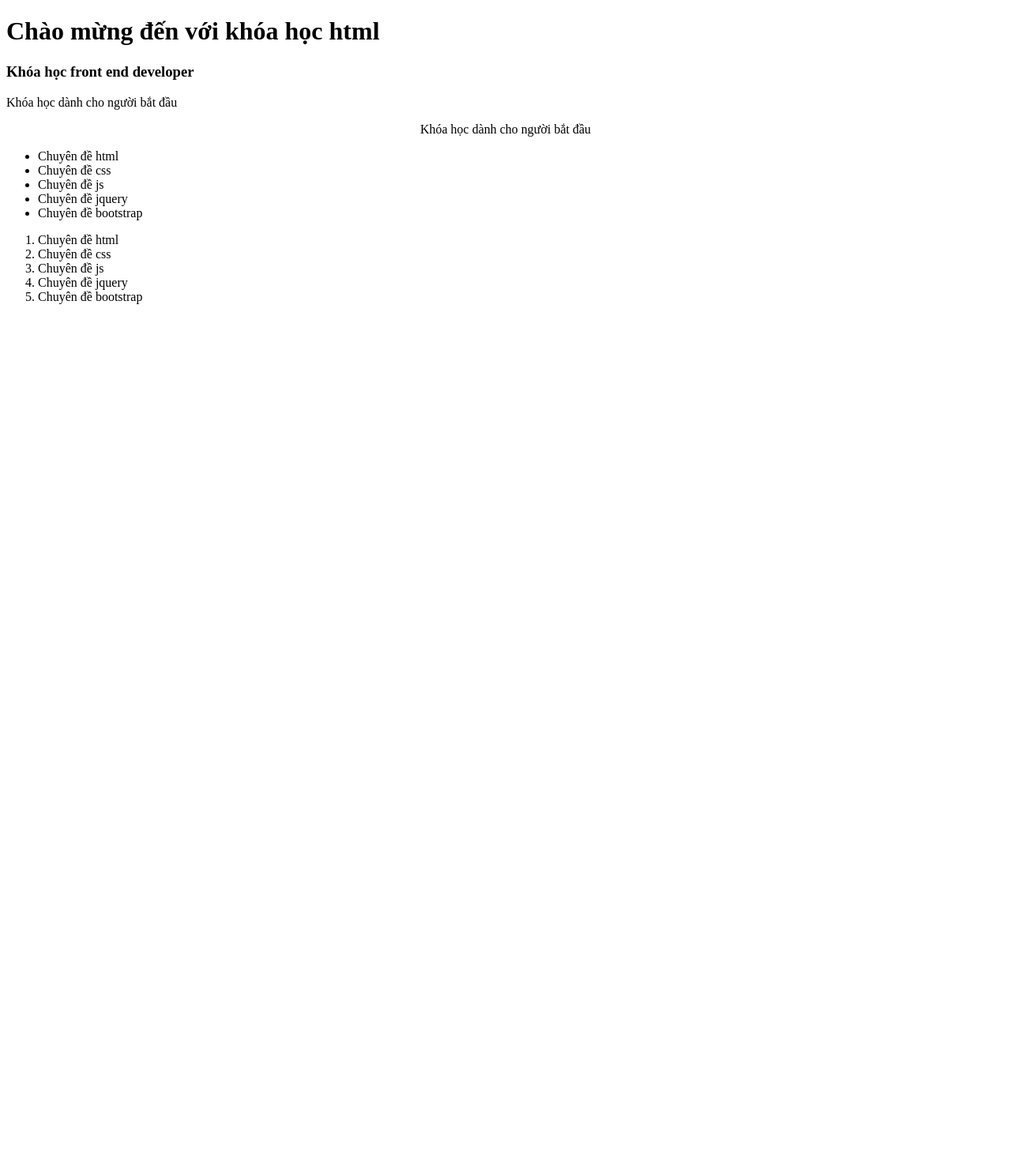
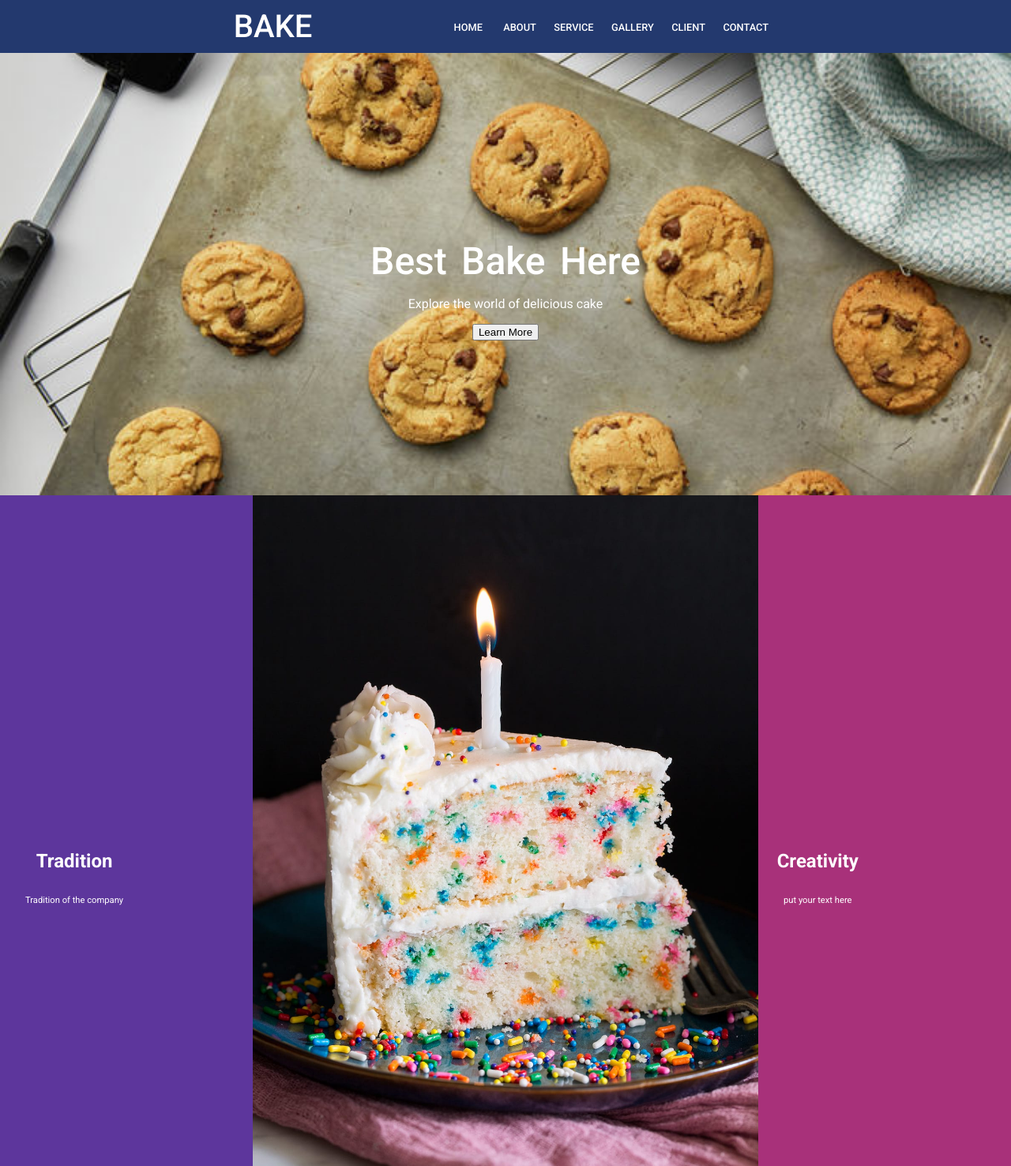
Before and after one commit to quanduy1710/html, a plain HTML site: page index.html in a window 1280 px wide. Shown: the top 1476 px of the page at 79% size. Before the commit the page ends 800 px from the top, so only its background shows below. Drawn offline with Linux system fonts and the light colour scheme.

Commit message:
commit2
2nd commit

```diff
--- /dev/null
+++ b/css/index.css
@@ -0,0 +1,140 @@
+header, section, footer, aside, nav, main, article, figure{
+	display: block;
+}
+/*GLOBAL CSS*/
+body{
+	margin: 0;
+	padding: 0;
+	font-family: 'Roboto', sans-serif;
+}
+html{
+	font-size: 16px;
+}
+*{
+	box-sizing: border-box;
+}
+.section-padding{
+	padding: 0 10%;
+}
+/* END GLOBAL CSS */
+/*HEADER CSS*/
+.header{
+	background-color: #23396e;
+	display: flex;
+	align-items: center;
+	justify-content: center;
+	padding: 10px 0;
+}
+.header_logo{
+	color: white;
+	font-size: 2.5rem;
+	text-decoration: none;
+	font-weight: 500;
+	margin-right: 10%;
+}
+.header_nav ul{
+	list-style: none;
+	margin: 0;
+}
+.header_nav ul li{
+	display: inline;
+}
+.header_nav ul li a{
+	color: white;
+	font-size: 0.8rem;
+	text-decoration: none;
+	font-weight: 500;
+	margin: 0 0.7rem;
+}
+.header_nav il li.active a{
+	color: #e30e95;
+}
+/*END HEADER CSS*/
+
+/*CAROUSEL CSS*/
+.carousel{
+	height: 35rem;
+	background: url(../images/bake.jpg) no-repeat center center;
+	background-size: cover;
+	display: flex;
+	align-items: center;
+}
+.carousel_content{
+	width: 100%;
+	text-align: center;
+	color: white;
+}
+.carousel_content h1{
+	font-size: 3rem;
+	font-weight: 500;
+	word-spacing: 0.4rem;
+	margin-bottom: 0;
+}
+.carousel_conten p{
+	margin-top: 1rem;
+	margin-bottom: 0.8rem;
+	font-size: 1rem;
+	color: rgb(221,221,221);
+}
+.btn_pink{
+	background-color: pink;
+	padding: 0.5rem 1rem;
+	border: 1px solid rgb(221,221,221);
+	color: white;
+	text-transform: uppercase;
+	font-size: 0.7rem;
+	border-radius: 3px;
+}
+
+/*END CAROUSEL CSS*/
+
+/*INTRO CSS*/
+.intro{
+	display: grid;
+	grid-template-columns: 1fr 1fr 1fr 1fr;
+}
+.intro_item{
+	display: flex;
+	align-items: center;
+	text-align: center;
+	color: white;
+}
+.intro_item img{
+	max-width: 100%;
+	display: block;
+}
+.intro_item h2{
+	font-size: 1.5rem;
+	margin-bottom: 1.5rem;
+}
+.intro_item p{
+	font-size: 0.7rem;
+	padding: 0 2rem;
+	line-height: 1.5rem;
+}
+.intro_tradition{
+	background-color: #5d369c;
+}
+.intro_creativity{
+	background-color: #a8317a;
+}
+.intro_quality{
+	background-color: #a34bcc;
+}
+.intro_cakes{
+	background-color: #518dc9;
+}
+.intro_things{
+	grid-column: 1/span 2;
+	background-color: #a8317a;
+}
+.intro_img-1{
+	grid-column: 2/span 2;
+}
+.intro_img-3
+{
+	background-color: #762aa8;
+}
+.intrro_img-4{
+	grid-column: 3/span 2;
+}
--- a/index.html
+++ b/index.html
@@ -1,40 +1,106 @@
 <!DOCTYPE html>
 <html>
 <head>
-		<title>Khóa học HTML</title>
+	<title>Document</title>
+	<meta charset="utf-8">
+	<meta name="viewport" content="width=device-width, initial-scale=1.0">
+	<link rel="stylesheet" href="css/index.css">
+	<link rel="stylesheet" href="https://fonts.googleapis.com/css2?family=Roboto:300,400,500,700">
 </head>
 <body>
-		<h1>Chào mừng đến với khóa học html</h1>
+	<div class="wrapper">
+		<!--BEGIN HEADER</!-->
+		<header class="header section-padding">
+			<a href="#" class="header_logo">BAKE</a>
+			<nav class="header_nav">
+				<ul>
+					<li class="active" ><a href="">HOME</a></li>
+					<li><a href="">ABOUT</a></li><li><a href="">SERVICE</a></li><li><a href="">GALLERY</a></li><li><a href="">CLIENT</a></li><li><a href="">CONTACT</a></li>
+				</ul>
+			</nav>
+		</header>
+		<!--END HEADER -->
+		<!-- BEGIN CAROUSEL -->
+		<section class="carousel">
+			<div class="carousel_content">
+				<h1>Best Bake Here</h1>
+				<p>Explore the world of delicious cake</p>
+				<button class="btn-pink">Learn More</button>
+			</div>
+		</section>
+		<!-- END CAROUSEL
+		BEGIN INTRO -->
+		<section class="intro">
+			<div class="intro_item intro_tradition">
 				<div>
-			<h3>Khóa học front end developer</h3>
+					<h2>Tradition</h2>
+					<p>Tradition of the company</p>
 				</div>
+			</div>
+
+			<div class="intro_item intro_img-1">
+				<img src="images/cake1.jpg" alt="">
+			</div>
+
+			<div class="intro_item intro_creativity">
 				<div>
-			<p>
-				Khóa học dành cho người bắt đầu
-			</p>
+					<h2>Creativity</h2>
+					<p>put your text here</p>
 				</div>
-		<center>
-			<p>
-				Khóa học dành cho người bắt đầu
-			</p>
-		</center>
+			</div>
+
+			<div class="intro_item intro_things">
 				<div>
-			<ul>
-				<li>Chuyên đề html</li>
-				<li>Chuyên đề css</li>
-				<li>Chuyên đề js</li>
-				<li>Chuyên đề jquery</li>
-				<li>Chuyên đề bootstrap</li>
-			</ul>
+					<h2>What We Bake Best For You</h2>
 				</div>
+			</div>
+
+			<div class="intro_item intro-img-2">
+				<img src="images/cake2.jpg" alt="">
+			</div>
+
+			<div class="intro_item intro_quality">
 				<div>
-			<ol>
-				<li>Chuyên đề html</li>
-				<li>Chuyên đề css</li>
-				<li>Chuyên đề js</li>
-				<li>Chuyên đề jquery</li>
-				<li>Chuyên đề bootstrap</li>
-			</ol>
+					<h2>Quality</h2>
+				</div>
+			</div>
+
+			<div class="intro_item intro_img-3">
+				<img src="images/cake3.jpg" alt="">
+			</div>
+
+			<div class="intro_item intro_cakes">
+				<div>
+					<h2>Tasty Cake</h2>
+				</div>
+			</div>
+
+			<div class="intro_item intro_img-4">
+				<img src="images/cake4.jpg" alt="">
+			</div>
+		</section>
+		<!-- END INTRO
+		BEGIN VIDEO -->
+		<section class="video"></section>
+		<!-- END VIDEO
+		BEGIN GALLERY -->
+		<section class="gallery"></section>
+		<!-- END GALLERY
+		BEGIN TEAM -->
+		<section class="team"></section>
+		<!-- END TEAM
+		BEGIN TESTIMONIALS -->
+		<section class="testimonials"></section>
+		<!-- END TESTIMONIALS
+		BEGIN CONTACT -->
+		<section class="contact"></section>
+		<!-- END CONTACT
+		BEGIN ADDRESS -->
+		<section class="address"></section>
+	<!-- 	END ADDRESS
+		BEGIN FOOTER -->
+		<section class="footer"></section>
+		<!-- END FOOTER -->
 	</div>
 </body>
 </html>
```
Also changed, not shown: images/bake.jpg (added), images/cake1.jpg (added), images/cake2.jpg (added), images/cake3.jpg (added), images/cake4.jpg (added). Lines whose indentation alone changed are shown as unchanged.
